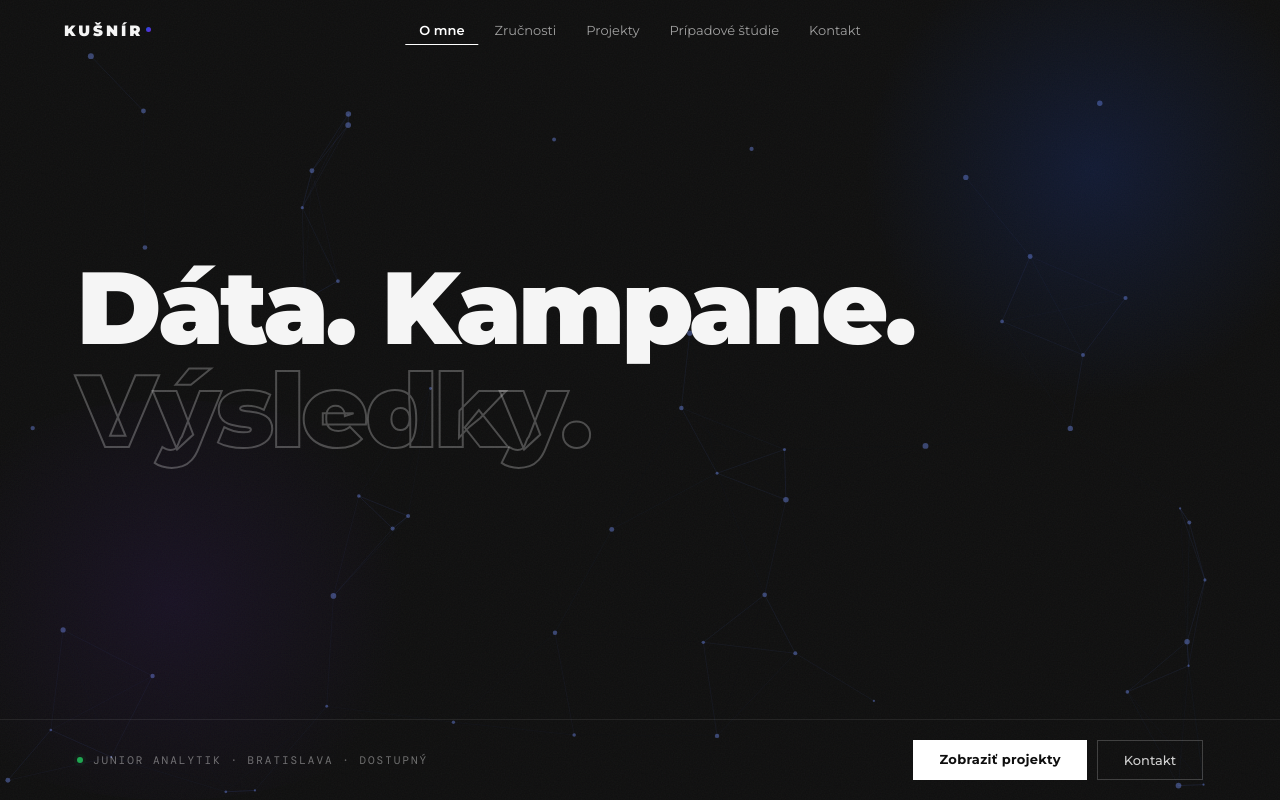
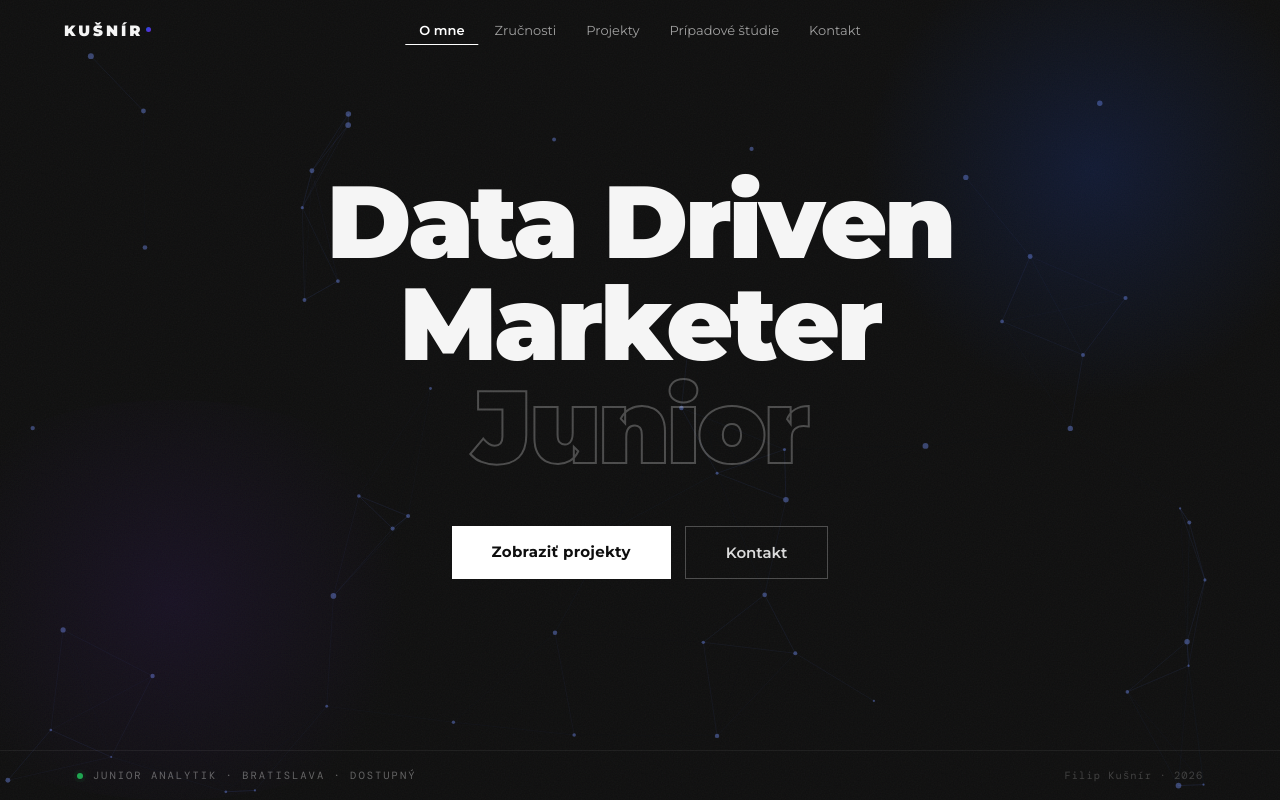
Before and after one commit to filipxjh/portfolio, a React (Vite) app: page / in a window 1280 px wide. Shown: the top 800 px of the page. Built offline with nearby package versions, Linux system fonts and the light colour scheme.

Commit message:
portfolio

```diff
--- a/src/App.jsx
+++ b/src/App.jsx
@@ -312,45 +312,47 @@ function Hero() {
       <div style={{ position: "absolute", top: "-10%", right: "-5%", width: 500, height: 500, borderRadius: "50%", background: "radial-gradient(circle, rgba(29,78,216,0.18) 0%, transparent 65%)", pointerEvents: "none", zIndex: 1 }} />
       <div style={{ position: "absolute", bottom: "0%", left: "-10%", width: 600, height: 400, borderRadius: "50%", background: "radial-gradient(circle, rgba(109,40,217,0.1) 0%, transparent 65%)", pointerEvents: "none", zIndex: 1 }} />
 
-      {/* Main headline - vertically centered */}
-      <div style={{ flex: 1, display: "flex", alignItems: "center", padding: "0 6vw", position: "relative", zIndex: 3 }}>
+      {/* Main content - vertically centered */}
+      <div style={{ flex: 1, display: "flex", flexDirection: "column", alignItems: "center", justifyContent: "center", padding: "0 6vw", position: "relative", zIndex: 3, textAlign: "center" }}>
         <div style={{ transition: "opacity 1s, transform 1s", opacity: mounted ? 1 : 0, transform: mounted ? "none" : "translateY(30px)", width: "100%" }}>
           <h1 style={{
             fontSize: "clamp(48px, 8vw, 110px)",
             fontWeight: 900,
             lineHeight: 1.0,
-            margin: 0,
+            margin: "0 0 48px",
             color: "#f5f5f5",
             letterSpacing: "-3px",
             fontFamily: "'Montserrat', sans-serif",
-            maxWidth: "90vw",
           }}>
-            Dáta. Kampane.<br />
-            <span style={{ color: "transparent", WebkitTextStroke: "2px rgba(255,255,255,0.25)" }}>Výsledky.</span>
+            Data Driven Marketer<br />
+            <span style={{ color: "transparent", WebkitTextStroke: "2px rgba(255,255,255,0.25)" }}>Junior</span>
           </h1>
+
+          {/* CTA buttons - centered, bigger */}
+          <div style={{ display: "flex", gap: 14, justifyContent: "center", flexWrap: "wrap" }}>
+            <a href="#projects"
+              style={{ padding: "16px 40px", background: "#fff", color: "#0e0e0e", fontWeight: 700, textDecoration: "none", fontSize: 15, letterSpacing: 0.3, transition: "all 0.2s" }}
+              onMouseEnter={e => { e.currentTarget.style.background = "#1d4ed8"; e.currentTarget.style.color = "#fff"; e.currentTarget.style.transform = "translateY(-2px)"; }}
+              onMouseLeave={e => { e.currentTarget.style.background = "#fff"; e.currentTarget.style.color = "#0e0e0e"; e.currentTarget.style.transform = "none"; }}>
+              Zobraziť projekty
+            </a>
+            <a href="#contact"
+              style={{ padding: "16px 40px", border: "1.5px solid rgba(255,255,255,0.25)", color: "rgba(255,255,255,0.85)", fontWeight: 600, textDecoration: "none", fontSize: 15, transition: "all 0.2s" }}
+              onMouseEnter={e => { e.currentTarget.style.borderColor = "rgba(255,255,255,0.7)"; e.currentTarget.style.color = "#fff"; e.currentTarget.style.transform = "translateY(-2px)"; }}
+              onMouseLeave={e => { e.currentTarget.style.borderColor = "rgba(255,255,255,0.25)"; e.currentTarget.style.color = "rgba(255,255,255,0.85)"; e.currentTarget.style.transform = "none"; }}>
+              Kontakt
+            </a>
+          </div>
         </div>
       </div>
 
       {/* Bottom bar */}
-      <div style={{ position: "relative", zIndex: 3, borderTop: "1px solid rgba(255,255,255,0.08)", padding: "20px 6vw", display: "flex", justifyContent: "space-between", alignItems: "center", flexWrap: "wrap", gap: 16, transition: "opacity 1s 0.4s", opacity: mounted ? 1 : 0 }}>
+      <div style={{ position: "relative", zIndex: 3, borderTop: "1px solid rgba(255,255,255,0.06)", padding: "18px 6vw", display: "flex", justifyContent: "space-between", alignItems: "center", flexWrap: "wrap", gap: 12, transition: "opacity 1s 0.6s", opacity: mounted ? 1 : 0 }}>
         <div style={{ display: "flex", alignItems: "center", gap: 10 }}>
           <span style={{ width: 6, height: 6, borderRadius: "50%", background: "#22c55e", display: "block", animation: "pulse 2s infinite" }} />
-          <span style={{ fontSize: 11, color: "rgba(255,255,255,0.4)", letterSpacing: 2, textTransform: "uppercase", fontFamily: "'DM Mono', monospace" }}>Junior analytik · Bratislava · Dostupný</span>
+          <span style={{ fontSize: 10.5, color: "rgba(255,255,255,0.35)", letterSpacing: 2, textTransform: "uppercase", fontFamily: "'DM Mono', monospace" }}>Junior analytik · Bratislava · Dostupný</span>
         </div>
-        <div style={{ display: "flex", gap: 10 }}>
-          <a href="#projects"
-            style={{ padding: "11px 26px", background: "#fff", color: "#0e0e0e", fontWeight: 700, textDecoration: "none", fontSize: 13, letterSpacing: 0.3, transition: "all 0.2s" }}
-            onMouseEnter={e => { e.currentTarget.style.background = "#1d4ed8"; e.currentTarget.style.color = "#fff"; }}
-            onMouseLeave={e => { e.currentTarget.style.background = "#fff"; e.currentTarget.style.color = "#0e0e0e"; }}>
-            Zobraziť projekty
-          </a>
-          <a href="#contact"
-            style={{ padding: "11px 26px", border: "1px solid rgba(255,255,255,0.2)", color: "rgba(255,255,255,0.8)", fontWeight: 500, textDecoration: "none", fontSize: 13, transition: "all 0.2s" }}
-            onMouseEnter={e => { e.currentTarget.style.borderColor = "rgba(255,255,255,0.6)"; e.currentTarget.style.color = "#fff"; }}
-            onMouseLeave={e => { e.currentTarget.style.borderColor = "rgba(255,255,255,0.2)"; e.currentTarget.style.color = "rgba(255,255,255,0.8)"; }}>
-            Kontakt
-          </a>
-        </div>
+        <span style={{ fontSize: 10.5, color: "rgba(255,255,255,0.2)", letterSpacing: 1, fontFamily: "'DM Mono', monospace" }}>Filip Kušnír · 2026</span>
       </div>
     </section>
   );
```
